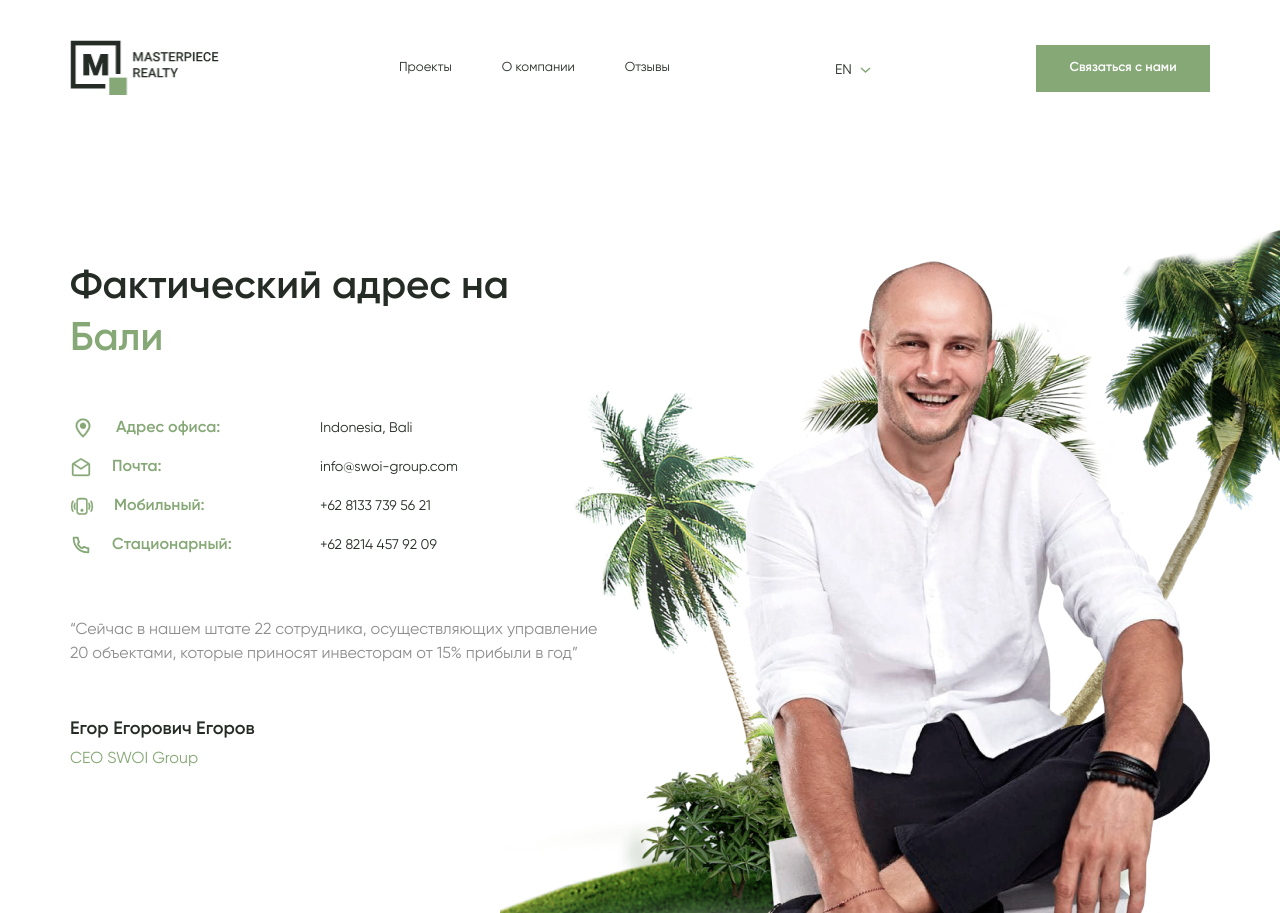
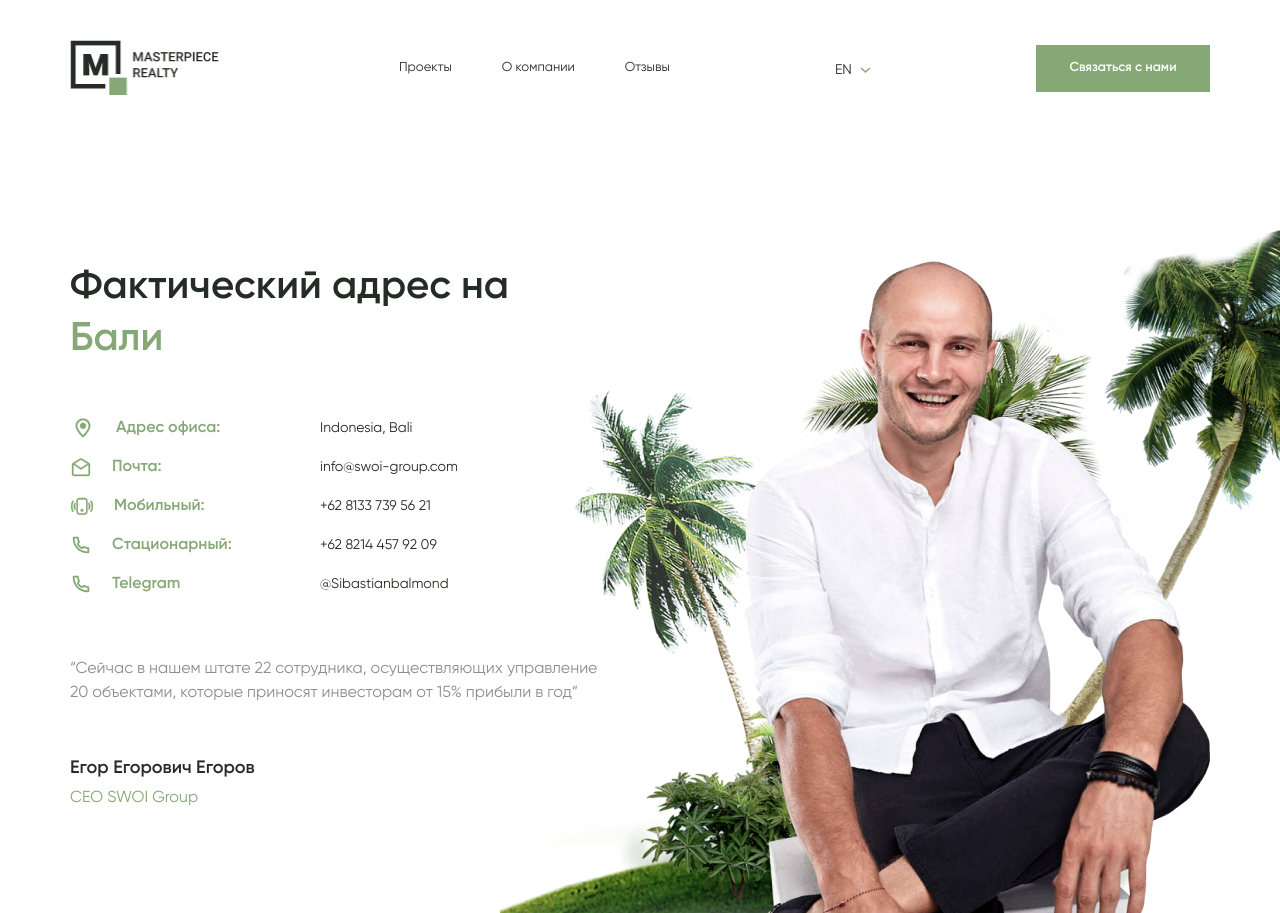
Before and after one commit to Realines/bali, a Django app: template bali/templates/layouts/base.html in a window 1280 px wide. Shown: the top 913 px of the page. Run offline with Django 3.2, Linux system fonts and the light colour scheme; the template is opened without the code that fills it, so the values that code supplies are empty; some libraries are stand-ins or nearby versions; some web fonts are replaced.

Commit message:
Fix bugs

```diff
--- a/bali/templates/layouts/base.html
+++ b/bali/templates/layouts/base.html
@@ -31,13 +31,24 @@
     </script>
     <noscript><div><img src="https://mc.yandex.ru/watch/86714485" style="position:absolute; left:-9999px;" alt="" /></div></noscript>
     <!-- /Yandex.Metrika counter -->
+    <!-- Google Tag Manager -->
+    <script>(function(w,d,s,l,i){w[l]=w[l]||[];w[l].push({'gtm.start':
+    new Date().getTime(),event:'gtm.js'});var f=d.getElementsByTagName(s)[0],
+    j=d.createElement(s),dl=l!='dataLayer'?'&l='+l:'';j.async=true;j.src=
+    'https://www.googletagmanager.com/gtm.js?id='+i+dl;f.parentNode.insertBefore(j,f);
+    })(window,document,'script','dataLayer','GTM-KG4VW8H');</script>
+    <!-- End Google Tag Manager -->
 </head>
 
 <body>
+    <!-- Google Tag Manager (noscript) -->
+    <noscript><iframe src="https://www.googletagmanager.com/ns.html?id=GTM-KG4VW8H"
+    height="0" width="0" style="display:none;visibility:hidden"></iframe></noscript>
+    <!-- End Google Tag Manager (noscript) -->
     <header class='header'>
         <div class='container'>
             <div class='header__inner'>
-                <a href="" class="header__logo">
+                <a href="{% url 'base_app:index' %}" class="header__logo">
                     <img src="{% static 'img/logo.png' %}" alt="">
                 </a>
                 <div class="header__right">
@@ -121,7 +132,16 @@
                                 </svg>
                                 <span>{% trans 'Стационарный:' %}</span>
                             </div>
-                            <div class="agency__contacts-item-right">+62 8214 457 92 09</div>
+                            <a class="agency__contacts-item-right" href="https://t.me/Sibastianbalmond" type="tel">+62 8214 457 92 09</a>
+                        </div>
+                        <div class="agency__contacts-item">
+                            <div class="agency__contacts-item-left">
+                                <svg width="22" height="22" viewBox="0 0 22 22" fill="none" xmlns="http://www.w3.org/2000/svg">
+                                    <path d="M8.01363 7.9584C7.02993 8.79426 6.66944 10.3187 7.51884 11.5416C8.31369 12.686 9.31494 13.687 10.4591 14.4815C11.682 15.3307 13.2064 14.9701 14.0422 13.9864L14.0515 13.9907C15.119 14.4852 16.2529 14.8242 17.4167 14.9969V17.4167L17.4157 17.4166L17.4131 17.4167C10.1031 17.427 4.57552 11.8352 4.58334 4.58662V4.58333H7.00275L7.00291 4.58441C7.17566 5.7481 7.51447 6.88099 8.00904 7.94849L8.01363 7.9584ZM17.4157 19.25H18.3333C18.8396 19.25 19.25 18.8396 19.25 18.3333V14.2062C19.25 13.752 18.9173 13.3662 18.4679 13.2995L17.6849 13.1833C16.6946 13.0363 15.7305 12.748 14.822 12.3272L14.1319 12.0075C13.732 11.8223 13.2569 11.9478 13.0007 12.3065L12.6883 12.7439C12.4145 13.1272 11.8917 13.2443 11.5048 12.9756C10.5402 12.3058 9.69473 11.4606 9.0246 10.4957C8.75583 10.1088 8.87292 9.58593 9.25635 9.31211L9.69354 8.99989C10.0523 8.74373 10.1778 8.26853 9.99255 7.86858L9.67252 7.1778C9.25168 6.26945 8.96337 5.30543 8.81637 4.3152L8.70012 3.53206C8.63341 3.08271 8.24766 2.75 7.79339 2.75H3.66668C3.16042 2.75 2.75001 3.16041 2.75001 3.66667V4.58464C2.7411 12.8405 9.08438 19.2618 17.4157 19.25Z" fill="#86A876"/>
+                                </svg>
+                                <span>Telegram</span>
+                            </div>
+                            <a class="agency__contacts-item-right" href="https://t.me/Sibastianbalmond">@Sibastianbalmond</a>
                         </div>
                     </div>
                     <div class="agency__desc">“{% trans 'Сейчас в нашем штате 22 сотрудника, осуществляющих управление 20 объектами,' %} {% trans 'которые приносят инвесторам от 15% прибыли в год' %}”</div>
```
